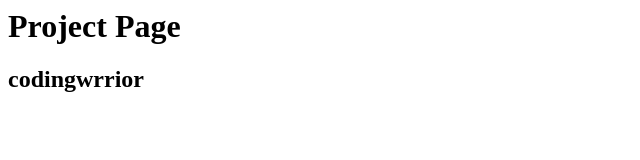
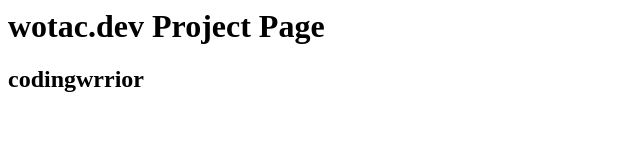
Before and after one commit to kwogur0710/codingwarrior, a plain HTML site: page index.html in a window 1280 px wide. Shown: the whole page, without its empty margins (0-640 px from the left). Drawn offline with Linux system fonts and the light colour scheme.

Commit message:
Update index.html

```diff
--- a/index.html
+++ b/index.html
@@ -1,7 +1,7 @@
 <html>
   <body>
-
-    <h1>Project Page</h1>
+    <title>wotac.dev</title>
+    <h1><Strong>wotac.dev</Strong> Project Page</h1>
     <h2>codingwrrior</h2>
   </body>
 </html>
```
